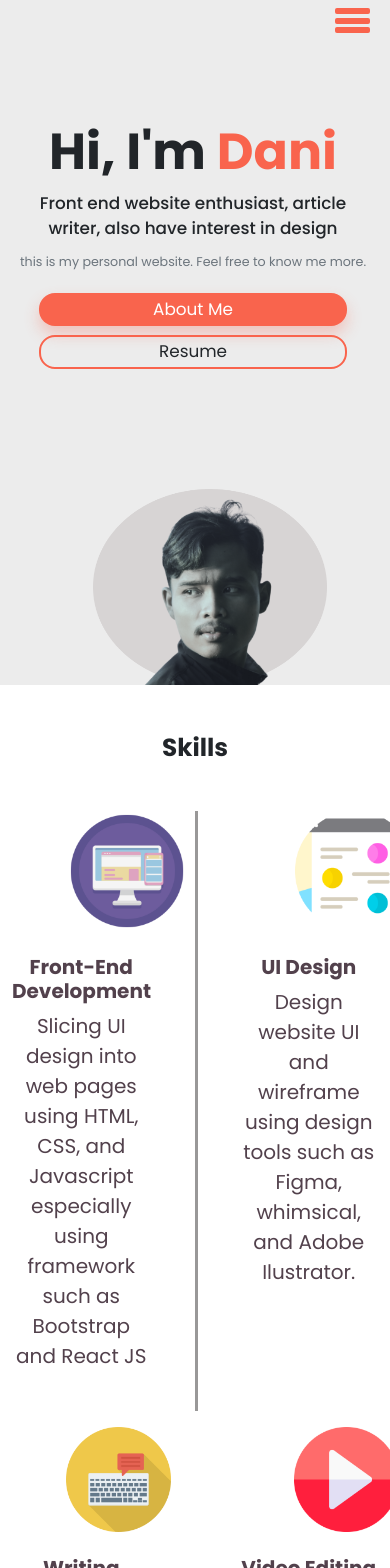
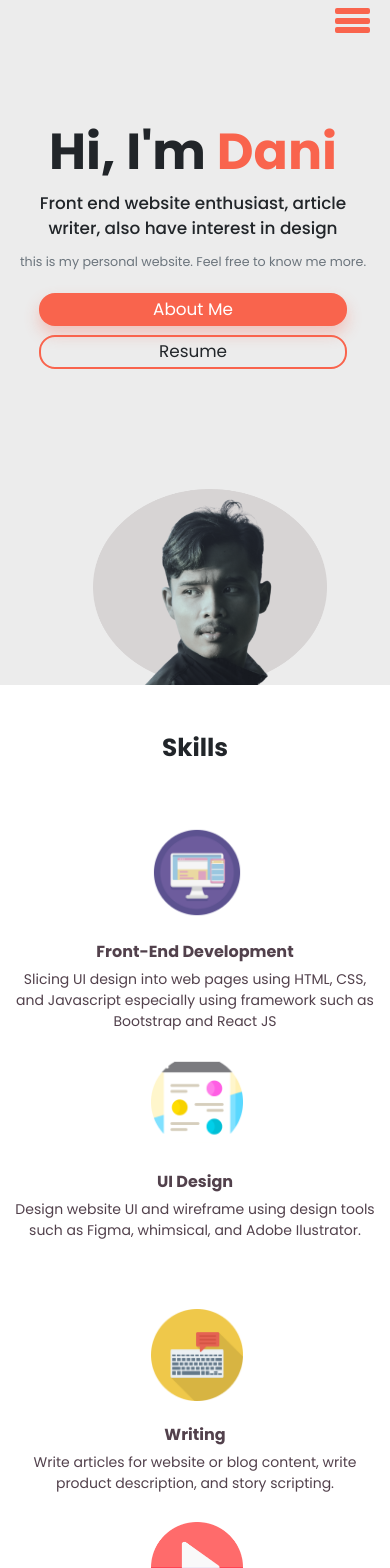
Before and after one commit to Hamdani400/webiste-portofolio, a React (Create React App) app: page / in a window 390 px wide. Shown: the top 1568 px of the page. Built offline with nearby package versions, Linux system fonts and the light colour scheme.

Commit message:
Make skills section responsive

```diff
--- a/src/assets/scss/style.scss
+++ b/src/assets/scss/style.scss
@@ -180,11 +180,19 @@ header {
         position: absolute;
     }
     .col-5 {
+        img {
+        left: 40%;
+        width: 120px;
+        position: relative;
+        }
         &:hover {
             img {
                 transform: translateY(-10px);
                 transition: 0.1s transform ease-out;
             }
+        }
+        p {
+            font-size: 1.1em;
         }
     }
 }
@@ -192,12 +200,21 @@ header {
 .second-row {
     color: $secondary;
     transition: transform .1s ease-out;
+    padding-top: 2.5rem;
     .col-5{
+        img {
+            left: 40%;
+            width: 105px;
+            position: relative;
+            }
         &:hover {
             img {
                 transform: translateY(-10px);
                 transition: 0.1s transform ease-out;
             }
+        }
+        p {
+            font-size: 1.1em;
         }
     }
 }
@@ -368,6 +385,8 @@ footer {
             transform: scaleY(1);
         }
     }
+
+    // hero
     .hero-bg {
         height: 685px;
         section {
@@ -412,5 +431,54 @@ footer {
         }
     }
 
+    // skill section
+    article {
+       .first-row {
+           left: 50%;
+            display: block;
+            &::after {
+                content: '';
+                left: 50%;
+                height: 600px;
+                width: 3px;
+                background-color: #999898;
+                position: absolute;
+                display: none;
+            }
+            .col-5 {
+                width: auto !important;
+            h5 {
+                font-size: 1em;
+            }
+            p {
+                font-size: 0.876rem;
+            }
+            img {
+                width: 25%;
+                left: 38.1%;
+                margin-top: 1rem;
+            }
+        }
+       }
+       .second-row {
+        left: 50%;
+        display: block;
+
+        .col-5 {
+            padding-top: 20px;
+            width: auto !important;
+        h5 {
+            font-size: 1em;
+        }
+        p {
+            font-size: 0.876rem;
+        }
+        img {
+            width: 25%;
+            left: 38.1%;
+        }
+    }
+       }
+    }
 
 }
--- a/src/json/LandingPage.json
+++ b/src/json/LandingPage.json
@@ -9,7 +9,7 @@
     },
     {
         "title" : "Writing",
-        "des" : "Write articles for website or blog content, write product description, and story scripting. Lorem Ipsum Lorem IpsumLorem IpsumLorem IpsumLorem "
+        "des" : "Write articles for website or blog content, write product description, and story scripting."
     },
     {
         "title" : "Video Editing",
--- a/src/parts/Skills.js
+++ b/src/parts/Skills.js
@@ -17,18 +17,11 @@ export default function Skills (props) {
               return (
                 <div className="col-5 position-relative" key={`ke-${index}`}>
 
-                  <img
-                    src={icon[index]}
-                    alt={`icon-${index}`}
-                    style={{width: '120px', marginLeft: '40%'}}
-                  />
+                  <img src={icon[index]} alt={`icon-${index}`} />
                   <h5 className="pt-2 mt-3 mb-2 fw-bold text-center">
                     {item.title}
                   </h5>
-                  <p
-                    className="my-2 fw-normal text-center"
-                    style={{fontSize: '20px'}}
-                  >
+                  <p className="my-2 fw-normal text-center">
                     {item.des}
                   </p>
                 </div>
@@ -40,20 +33,13 @@ export default function Skills (props) {
           {props.data.map ((item, index) => {
             if (index > 1) {
               return (
-                <div className="col-5 pt-5" key={`ke-${index}`}>
+                <div className="col-5" key={`ke-${index}`}>
 
-                  <img
-                    src={icon[index]}
-                    alt={`icon-${index}`}
-                    style={{width: '105px', marginLeft: '39%'}}
-                  />
+                  <img src={icon[index]} alt={`icon-${index}`} />
                   <h5 className="pt-2 mt-3 mb-2 fw-bold text-center">
                     {item.title}
                   </h5>
-                  <p
-                    className="my-2 fw-normal text-center"
-                    style={{fontSize: '20px'}}
-                  >
+                  <p className="my-2 fw-normal text-center">
                     {item.des}
                   </p>
                 </div>
```
